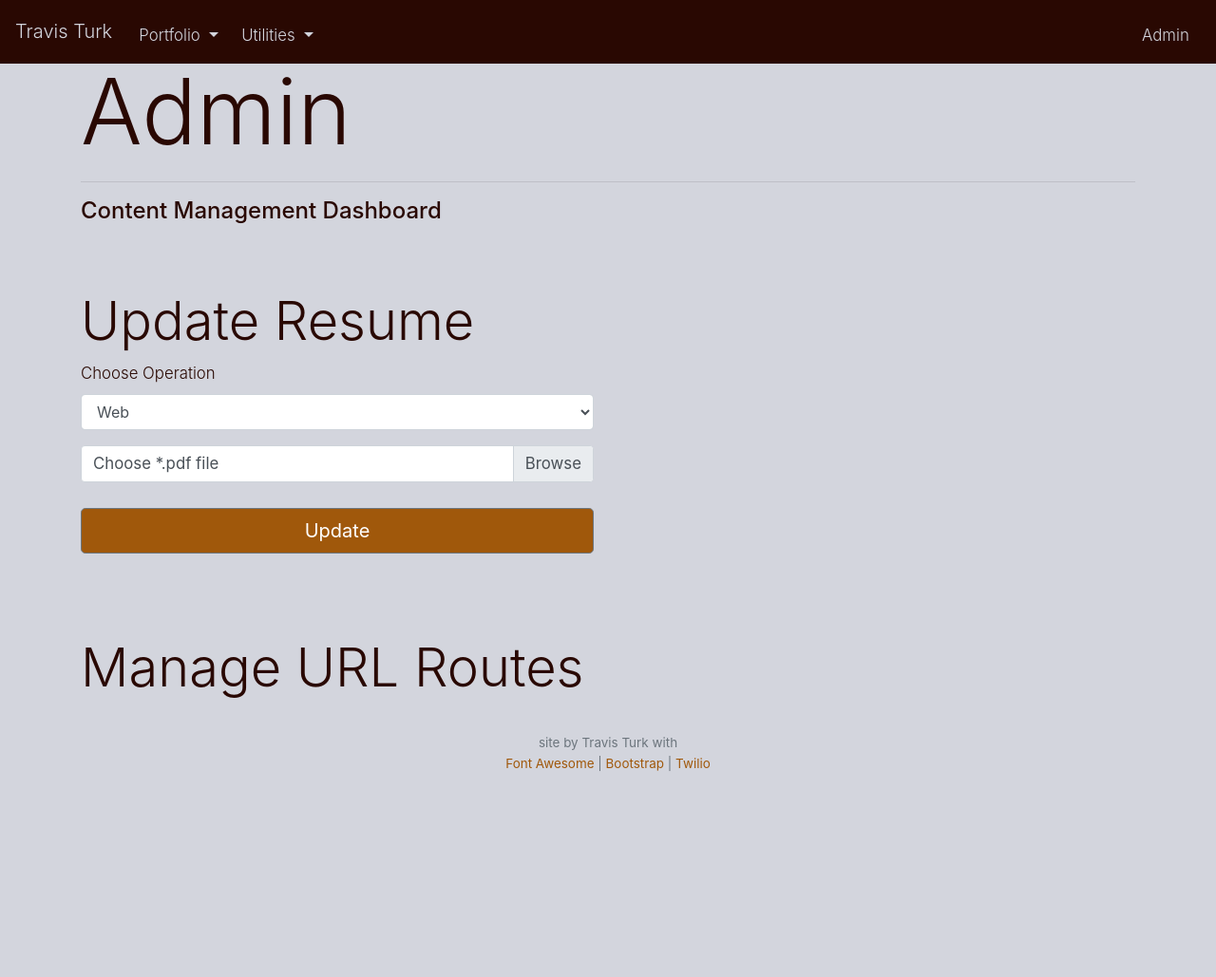
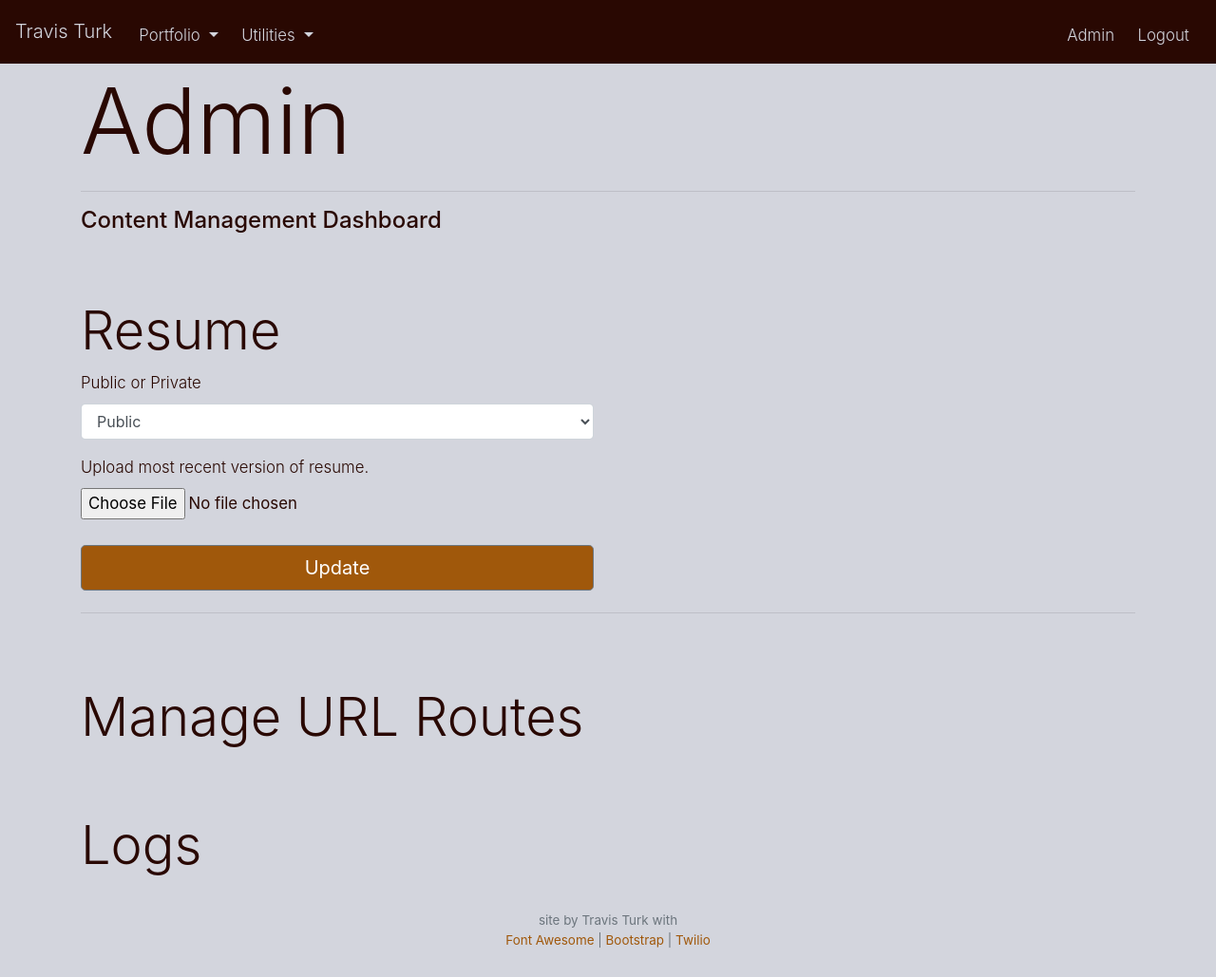
Before and after one commit to Turkosaurus/webpage, a Flask app: page /admin in a window 1280 px wide. Shown: the whole page at 95% size. Before the commit the page ends 812 px from the top, so only its background shows below. Run offline with Flask 2, Linux system fonts and the light colour scheme; the visitor is signed in with stand-in values (Sample User, id 1); data that the repository does not hold is empty; parts of the project's set-up code (start-up, migrations or seed data) failed here and were passed over; some libraries are stand-ins or nearby versions.

Commit message:
resume upload now working

```diff
--- a/application.py
+++ b/application.py
@@ -14,7 +14,7 @@ from twilio.rest import Client
 import os
 import csv
 import re
-import time # TODO replace all use of time with datetime
+import time
 import datetime
 import logging
 
@@ -72,8 +72,8 @@ app.config["SESSION_TYPE"] = "filesystem"
 
 app.config['UPLOAD_FOLDER'] = os.getenv('PWD') + "/static/uploads"
 
+Session(app)
 
-Session(app)
 
 def login_required(f):
     """
@@ -383,10 +383,18 @@ def home():
 
 
 @app.route("/admin")
+@login_required
 def admin():
 
     data = retrieve_pageview()
     return render_template("admin.html", data=data)
+
+@app.route("/admin/<action>", methods=['POST'])
+@login_required
+def admin_edit(action):
+
+    if action == 'resume':
+        version = request.form.get('version')
 
 @app.route("/portfolio")
 def portfolio():
@@ -628,7 +636,7 @@ def data():
             print(f"filename:{filename_user}")
             file.save(os.path.join(app.config['UPLOAD_FOLDER'], filename_user))
 
-            # Read loterias.csv into a SQL table
+            # Read into a SQL table
             with open(f'static/uploads/{filename_user}', 'r') as csvfile:
 
                 print(f'Reading {filename_user}...')
@@ -768,44 +776,71 @@ def secret(key):
 #     return send_file(data, mimetype=file['filetype'], as_attachment=True, attachment_filename=file['filename'])
 
 
-# @app.route("/pdf-upload")
-# def pdf_upload():
-#     count_pageview('/pdf-upload')
+@app.route("/upload", methods=['POST'])
+@login_required
+def pdf_upload():
+    count_pageview('/upload')
 
-#     # Default file metadata
-#     uploaded = datetime.datetime.utcnow().isoformat()
-#     name = "resume_TravisTurk"
-#     filetype = "pdf"
-#     description = "resume_public"
 
-#     # Open file, convert to bytes
-#     file = open('static/resume-TravisTurk-web.pdf', 'rb')
-#     filedata = file.read()
-#     file.close()
-#     filedata = bytes(filedata)
-#     # print(f"filedata:{filedata}")
+    version = request.form.get('version')
 
-#     # Insert into database
-#     cur = conn.cursor()
-#     cur.execute("INSERT INTO files (uploaded, name, filetype, description, filedata) VALUES (%s, %s, %s, %s, %s)", (uploaded, name, filetype, description, filedata))
-#     conn.commit()
-#     cur.close()
-#     print("File saved to database.")
+    if version == 'public':
+        filename = 'resume_TravisTurk_web'
+        description = 'resume_public'
 
-#     # Find newest file
-#     cur = conn.cursor()
-#     cur.execute("SELECT id FROM files;")
-#     ids = cur.fetchall()
-#     id = max(ids)[0]
-#     print(f"max_id:{id}")
-#     cur.close()
+    if version == 'private':
+        filename = 'resume_TravisTurk'
+        description = 'resume_private'
 
-#     # Retrieve file from database
-#     file = file_retrieve(id)
-#     data = BytesIO(file['filedata'])
 
-#     return send_file(data, mimetype=filetype, as_attachment=True, attachment_filename=file['filename'])
+    # https://flask.palletsprojects.com/en/2.0.x/patterns/fileuploads/
 
+    # check if the post request has the file part
+    if 'inputfile' not in request.files:
+        flash('No file part')
+        return redirect("/admin")
+
+    file = request.files['inputfile']
+    # filename_override = request.form.get('filename_override')
+
+    # If the user does not select a file, the browser submits an empty file without a filename.
+    if file.filename == '':
+        flash('No selected file')
+        return redirect("/admin")
+
+
+    file.save(os.path.join(app.config['UPLOAD_FOLDER'], filename))
+
+    # TODO reinstitute checks for public files
+    # if file and allowed_file(file.filename):
+    #     # filename = secure_filename(file.filename) # original filenames kept
+    #     file.save(os.path.join(app.config['UPLOAD_FOLDER'], filename))
+
+    # else:
+    #     flash('Upload Error')
+    #     return redirect("/admin")
+        # # Read into a SQL table
+        # with open(f'static/uploads/{filename_user}', 'r') as csvfile:
+
+
+    # Default file metadata
+    uploaded = datetime.datetime.utcnow().isoformat()
+    filetype = "pdf" # TODO infer filetypes to make this more generic
+
+    # Open file, convert to bytes
+    file = open(f"{app.config['UPLOAD_FOLDER']}/{filename}.{filetype}", 'rb')
+    filedata = file.read()
+    file.close()
+    filedata = bytes(filedata)
+    # print(f"filedata:{filedata}")
+
+    # Insert into database
+    cur = conn.cursor()
+    cur.execute("INSERT INTO files (uploaded, name, filetype, description, filedata) VALUES (%s, %s, %s, %s, %s)", (uploaded, filename, filetype, description, filedata))
+    conn.commit()
+    cur.close()
+    flash("File saved to database.")
+    return redirect('/admin.html')
 
 
 
@@ -854,7 +889,6 @@ def register():
             flash("Unauthorized user.")
             return redirect('/')
 
-        #TODO #TURK-112 incoporate this new psychopg paradigm into this, replacing all db objects
         # Check if username is already taken
         cur = conn.cursor()
         cur.execute("SELECT username FROM users WHERE username LIKE %s;", [username])
@@ -890,38 +924,56 @@ def login():
 
         # Ensure username was submitted
         if not request.form.get("username"):
-            return render_template("error.html", errcode=400, errmsg="Username required.")
+            flash("Username required")
+            return redirect("/login")
 
         # Ensure password was submitted
         elif not request.form.get("password"):
-            return render_template("error.html", errcode=400, errmsg="Password required.")
+            flash("Password Required")
+            return render_template("login.html")
+
+        username = request.form.get("username")
 
         # Query database for username
-        rows = db.execute("SELECT * FROM users WHERE username = :username",
-                          username=request.form.get("username"))
+        cur = conn.cursor()
+        cur.execute("SELECT * FROM users WHERE username=%s;", [username])
+        rows = cur.fetchall()
+        cur.close()
 
         # Ensure username exists
         if len(rows) != 1:
-            return render_template("register.html", errmsg="Username not found.")
+            print("loginerror")
+            flash("Login Error")
+            return render_template("login.html")
 
-        # Ensure username exists and password is correct
-        if not check_password_hash(rows[0]["password"], request.form.get("password")):
-            return render_template("error.html", errcode=403, errmsg="Incorrect password.")
+         # Ensure username exists and password is correct
+        if not check_password_hash(rows[0][2], request.form.get("password")):
+
+            # # TODO implement fancier backoff
+            # time.sleep(5)
+            print("passworderror")
+
+            flash("Password Error")
+            return render_template("login.html")
 
         # Remember which user has logged in
-        session["user_id"] = rows[0]["id"]
+        session["user_id"] = rows[0][0]
+
 
         # Update "last_login"
-        time = datetime.datetime.utcnow().isoformat()
-        db.execute("UPDATE users SET last_login=:time WHERE id=:id", time=time, id=session["user_id"])
+        lastlogin = datetime.datetime.utcnow().isoformat()
+        cur = conn.cursor()
+        cur.execute("UPDATE users SET last_login=%s WHERE id=%s", [lastlogin, session["user_id"]])
+        conn.commit()
+        cur.close()
 
         # Redirect user to home page
-        return redirect("/")
+        flash(f"Welcome, {username}")
+        return redirect("/admin")
 
     # User reached route via GET (as by clicking a link or via redirect)
     else:
         return render_template("login.html")
-
 
 @app.route("/logout")
 def logout():
@@ -932,6 +984,7 @@ def logout():
     session.clear()
 
     # Redirect user to login form
+    flash("Session Cleared")
     return redirect("/")
 
 
--- a/static/styles.css
+++ b/static/styles.css
@@ -11,7 +11,7 @@
 }
 
 .container {
-    padding-top: 60px;
+    padding-top: 70px;
 }
 
 html {
--- a/templates/admin.html
+++ b/templates/admin.html
@@ -19,33 +19,46 @@
     <div class="row">
         <div class="col">
             <h1 class="display-4 project-section">
-                Update Resume
+                Resume
             </h1>
         </div>
     </div>
+<!--
+    <form action="/upload" method="post" enctype="multipart/form-data" class="">
+        <div class="form-group">
+            <div class="custom-file">
+                <label class="custom-file-label" for="inputfile">Choose *.pdf file</label>
+                <input type="file" class="custom-file-input" id="inputfile" name="inputfile" accept=".pdf">
+            </div>
+        </div>
+        <input type="submit" value="" class="btn btn-lg btn-secondary btn-block">
+    </form> -->
+
 
     <div class="row">
         <div class="col-lg-6 col-md-6 col-sm-12">
-            <form action="/data" method="post" enctype="multipart/form-data">
+            <form action="/upload" method="post" enctype="multipart/form-data">
                 <div class="form-group">
-                    <label for="operation">Choose Operation</label>
-                    <select class="form-control" name="operation" id="operation">
-                        <option value="web">Web</option>
+                    <label for="version">Public or Private</label>
+                    <select class="form-control" name="version" id="version">
+                        <option value="public">Public</option>
                         <option value="private">Private</option>
                     </select>
                 </div>
-                <div class="input-group">
+
+                <div class="form-group">
                     <div class="custom-file">
-                        <input type="file" class="custom-file-input" id="inputfile" name="inputfile" accept=".pdf" aria-describedby="custom-file-label">
-                        <label class="custom-file-label" for="userfile">Choose *.pdf file</label>
+                        <label for="inputfile">Upload most recent version of resume.</label>
+                        <input type="file" class="form-control-file" name="inputfile" id="inputfile" accept=".pdf">
+                        <br>
+                        <input type="submit" value="Update" class="btn btn-lg btn-secondary btn-block">
                     </div>
                 </div>
-                <br>
-                <input type="submit" value="Update" class="btn btn-lg btn-secondary btn-block">
             </form>
-            <br>
         </div>
     </div>
+
+    <hr>
 
     <div class="row">
         <div class="col">
@@ -55,6 +68,13 @@
         </div>
     </div>
 
+    <div class="row">
+        <div class="col">
+            <h1 class="display-4 project-section">
+                Logs
+            </h1>
+        </div>
+    </div>
 
 
 </div>
--- a/templates/layout.html
+++ b/templates/layout.html
@@ -8,7 +8,7 @@
     <meta name="viewport" content="width=device-width, initial-scale=1">
 
     <!-- Page icon -->
-    <link href="/static/dinosaur.png" rel="icon">
+    <link href="static/dinosaur.png" rel="icon">
 
     <!-- Stylesheets -->
     <link rel="stylesheet" href="https://cdn.jsdelivr.net/npm/bootstrap@4.6.0/dist/css/bootstrap.min.css" integrity="sha384-B0vP5xmATw1+K9KRQjQERJvTumQW0nPEzvF6L/Z6nronJ3oUOFUFpCjEUQouq2+l" crossorigin="anonymous">    <link rel="stylesheet" href="https://cdnjs.cloudflare.com/ajax/libs/font-awesome/4.7.0/css/font-awesome.min.css">
@@ -30,7 +30,7 @@
     <a class="navbar-brand travisturk" href="/">Travis Turk</a>
     <button class="navbar-toggler" type="button" data-toggle="collapse" data-target="#navbarNavAltMarkup" aria-controls="navbarNavAltMarkup" aria-expanded="false" aria-label="Toggle navigation">
         <!-- <span class="navbar-toggler-icon"></span> -->
-            <img class="icon-sm" src=/static/icons/bars-solid.svg>
+            <img class="icon-sm" src=static/icons/bars-solid.svg>
             <!-- <svg aria-hidden="true" focusable="false" data-prefix="fas" data-icon="bars" class="svg-inline--fa fa-bars fa-w-14" role="img" xmlns="http://www.w3.org/2000/svg" viewBox="0 0 448 512"><path fill="current" d="M16 132h416c8.837 0 16-7.163 16-16V76c0-8.837-7.163-16-16-16H16C7.163 60 0 67.163 0 76v40c0 8.837 7.163 16 16 16zm0 160h416c8.837 0 16-7.163 16-16v-40c0-8.837-7.163-16-16-16H16c-8.837 0-16 7.163-16 16v40c0 8.837 7.163 16 16 16zm0 160h416c8.837 0 16-7.163 16-16v-40c0-8.837-7.163-16-16-16H16c-8.837 0-16 7.163-16 16v40c0 8.837 7.163 16 16 16z"></path></svg>    </button> -->
     </button>
 
@@ -73,6 +73,7 @@
         {% if session.user_id %}
             <ul class="navbar-nav ml-auto mt-2">
                 <li class="nav-item"><a href="/admin" class="nav-link">Admin</a></li>
+                <li class="nav-item"><a href="/logout" class="nav-link">Logout</a></li>
             </ul>
         {% else %}
             <ul class="navbar-nav ml-auto mt-2">
```
Also changed, not shown: 5 other files.
